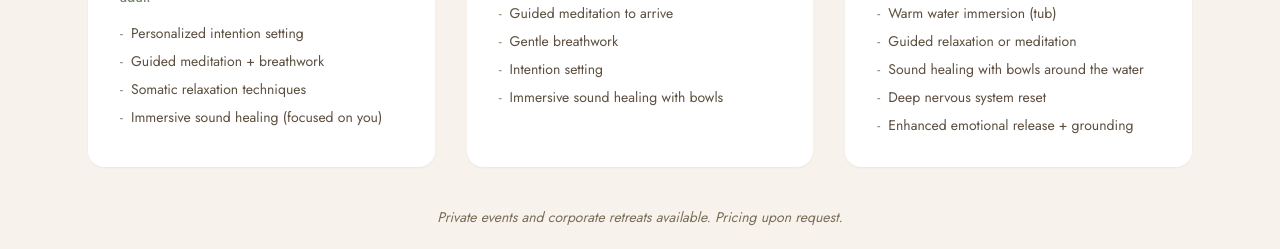
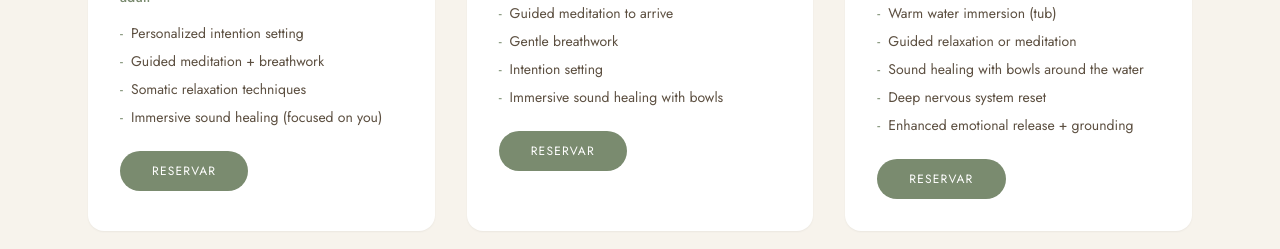
Before and after one commit to rmilord9764/casa-selva, a Next.js app in the folder apps/web/: page / in a window 1280 px wide. Shown: the part 3600-3849 px from the top of the page. Built offline with nearby package versions, Linux system fonts and the light colour scheme; a web font is replaced by a local one.

Commit message:
Update page.tsx

```diff
--- a/apps/web/app/page.tsx
+++ b/apps/web/app/page.tsx
@@ -30,18 +30,21 @@ const formatos = [
 const servicios = [
   {
     titulo: "Private Sound Bath",
+    slug: "private-sound-bath",
     precio: "1 adult | 1 hour $160 | $60 per additional adult",
     img: "/galeria/26.png",
     items: ["Personalized intention setting", "Guided meditation + breathwork", "Somatic relaxation techniques", "Immersive sound healing (focused on you)"],
   },
   {
     titulo: "Group Sound Bath",
+    slug: "group-sound-bath",
     precio: "Join a class up to 8 adults | 1 hour $80pp",
     img: "/galeria/8.png",
     items: ["Guided meditation to arrive", "Gentle breathwork", "Intention setting", "Immersive sound healing with bowls"],
   },
   {
     titulo: "Water Sound Bath",
+    slug: "water-sound-bath",
     precio: "1 adult | 1 hour $230 | +$50 additional adult",
     img: "/galeria/27.png",
     items: ["Warm water immersion (tub)", "Guided relaxation or meditation", "Sound healing with bowls around the water", "Deep nervous system reset", "Enhanced emotional release + grounding"],
@@ -156,6 +159,7 @@ export default function HomePage() {
                 <ul className="mt-4 space-y-2 text-sm text-[#5c4f40]">
                   {s.items.map((it) => (<li key={it} className="flex gap-2"><span className="text-[#7a8b6f]">-</span>{it}</li>))}
                 </ul>
+                <Link href={`/reservar?exp=${s.slug}`} className="mt-6 inline-block rounded-full bg-[#7a8b6f] px-8 py-3 text-xs uppercase tracking-widest text-white transition hover:bg-[#697a5f]">Reservar</Link>
               </div>
             </div>
           ))}
```
